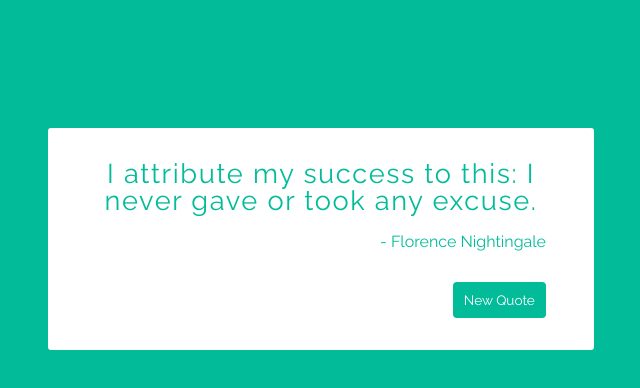
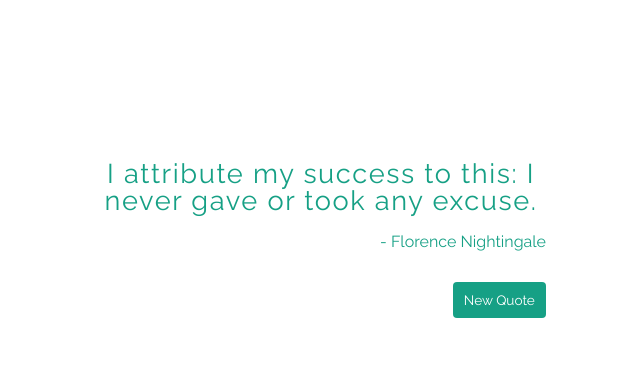
Before and after one commit to marcosrgalvez/random_quote_machine, a React (Create React App) app: page / in a window 1280 px wide. Shown: the top 388 px of the page, without its empty margins (319-959 px from the left). Built offline with nearby package versions, Linux system fonts and the light colour scheme.

Commit message:
feat:cambia de color el contenido del wrapper

```diff
--- a/src/App.tsx
+++ b/src/App.tsx
@@ -1,9 +1,10 @@
 import { useState } from "react";
-import { getQuote } from "./quoteService";
+import { getColor, getQuote } from "./quoteService";
 import styled from "styled-components";
 import { QuoteText } from "./_components/QuoteText";
 import { QuoteAuthor } from "./_components/QuoteAuthor";
 import { NewQuoteButton, ButtonWrapper } from "./_components/NewQuoteButton";
+import { colors } from "./ui/GlobalStyles/theme";
 
 const Wrapper = styled.div`
   width: 450px;
@@ -24,17 +25,30 @@ function App() {
   }
 
   const [quote, setQuote] = useState<Quote>(getQuote());
+  const [color, setColor] = useState<string>(getColor());
 
   const getNewQuote = () => {
     setQuote(getQuote());
   };
 
+  const getNewColor = () => {
+    setColor(getColor());
+  };
+
   return (
     <Wrapper>
-      <QuoteText>{quote.text}</QuoteText>
-      <QuoteAuthor>- {quote.author}</QuoteAuthor>
+      <QuoteText color={color}>{quote.text}</QuoteText>
+      <QuoteAuthor color={color}>- {quote.author}</QuoteAuthor>
       <ButtonWrapper>
-        <NewQuoteButton onClick={getNewQuote}>New Quote</NewQuoteButton>
+        <NewQuoteButton
+          onClick={() => {
+            getNewColor();
+            getNewQuote();
+          }}
+          color={color}
+        >
+          New Quote
+        </NewQuoteButton>
       </ButtonWrapper>
     </Wrapper>
   );
--- a/src/_components/NewQuoteButton.ts
+++ b/src/_components/NewQuoteButton.ts
@@ -1,20 +1,26 @@
 import styled from "styled-components";
-import { color } from "../ui/GlobalStyles/theme";
+import { colors } from "../ui/GlobalStyles/theme";
 
 export const NewQuoteButton = styled.button`
   margin-top: 2rem;
   padding: 0.7rem;
   border-radius: 0.25rem;
+  border: none;
 
   cursor: pointer;
 
   font-size: 0.85rem;
   color: white;
-  background-color: ${color};
+  background-color: ${(props) => props.color || colors[0]};
 
-  :hover {
+  &:hover {
     transition: opacity 150ms linear;
     opacity: 0.9;
+    border: none;
+  }
+
+  &:focus {
+    outline: 0;
   }
 `;
 
--- a/src/_components/QuoteAuthor.ts
+++ b/src/_components/QuoteAuthor.ts
@@ -1,5 +1,5 @@
 import styled from "styled-components";
-import { color } from "../ui/GlobalStyles/theme";
+import { colors } from "../ui/GlobalStyles/theme";
 
 export const QuoteAuthor = styled.p`
   margin-top: 1.25rem;
@@ -7,5 +7,5 @@ export const QuoteAuthor = styled.p`
 
   font-weight: 500;
   font-size: 1rem;
-  color: ${color};
+  color: ${(props) => props.color || colors[0]};
 `;
--- a/src/_components/QuoteText.ts
+++ b/src/_components/QuoteText.ts
@@ -1,5 +1,5 @@
 import styled from "styled-components";
-import { color } from "../ui/GlobalStyles/theme";
+import { colors } from "../ui/GlobalStyles/theme";
 
 export const QuoteText = styled.p`
   text-align: center;
@@ -7,5 +7,5 @@ export const QuoteText = styled.p`
 
   font-weight: 500;
   font-size: 1.7rem;
-  color: ${color};
+  color: ${(props) => props.color || colors[0]};
 `;
--- a/src/quoteService.ts
+++ b/src/quoteService.ts
@@ -1,3 +1,5 @@
+import { colors } from "./ui/GlobalStyles/theme";
+
 const quotes = [
   {
     text: "Eighty percent of success is showing up.",
@@ -24,3 +26,4 @@ const quotes = [
 ];
 
 export const getQuote = () => quotes[Math.floor(Math.random() * quotes.length)];
+export const getColor = () => colors[Math.floor(Math.random() * colors.length)];
--- a/src/ui/GlobalStyles/GlobalStyles.ts
+++ b/src/ui/GlobalStyles/GlobalStyles.ts
@@ -1,7 +1,6 @@
 import { createGlobalStyle } from "styled-components";
 import { reboot } from "./reboot";
 import { reset } from "./reset";
-import { color } from "./theme";
 
 export const GlobalStyles = createGlobalStyle`
     ${reset}
@@ -9,7 +8,5 @@ export const GlobalStyles = createGlobalStyle`
 
     body{
         font-family: 'Raleway', sans-serif;
-
-        background-color: ${color}
     }
 `;
--- a/src/ui/GlobalStyles/theme.ts
+++ b/src/ui/GlobalStyles/theme.ts
@@ -1 +1,14 @@
-export const color = "rgb(2, 187, 153)";
+export const colors = [
+  "#16A085",
+  "#27AE60",
+  "#2C3E50",
+  "#F39C12",
+  "#E74C3C",
+  "#9B59B6",
+  "#FB6964",
+  "#342224",
+  "#472E32",
+  "#BDBB99",
+  "#77B1A9",
+  "#73A857",
+];
```
